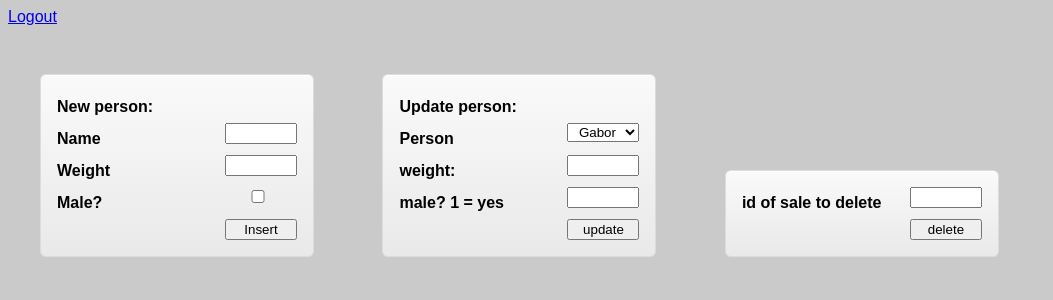
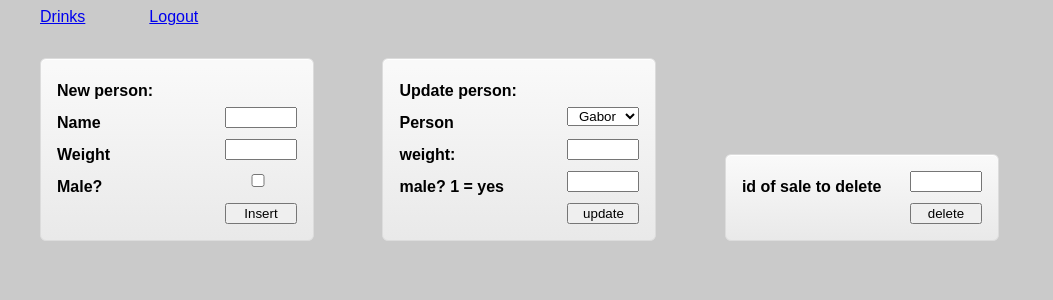
Before and after one commit to Esp0re/salmina, a PHP site: page /admin.php in a window 1280 px wide. Shown: the top 300 px of the page, without its empty margins (0-1053 px from the left). Run offline with PHP 8.4, Linux system fonts and the light colour scheme; the visitor is signed in with stand-in values (Sample User, id 1); data comes from the database, SQL or seed files in the repository; data that the repository does not hold is empty.

Commit message:
admin behavior with cookies + style

```diff
--- a/admin.php
+++ b/admin.php
@@ -9,8 +9,7 @@ session_start();
  * */
 // Not admin
 if (!isset($_SESSION['admin'])) {
-    session_destroy();
-    header("Location: index.php");
+    header("Location: index.php?action=logout");
 }
 
 include("data.php");
@@ -67,13 +66,18 @@ $drinks = $conn->query($sql);
     <title>admin</title>
     <link rel="stylesheet" href="styles/admin.css">
     <meta name="viewport" content="width=device-width, initial-scale=1">
-
 </head>
 
 <body>
-    <p>
-        <a href="index.php?action=logout">Logout</a>
-    </p>
+    <nav>
+        <li>
+            <a href="drinksandparty.php">Drinks</a>
+        </li>
+        <li>
+            <a href="index.php?action=logout">Logout</a>
+        </li>
+    </nav>
+
     <form method="post" action="admin.php?action=newuser">
         New person: <br />
         <label> Name </label>
--- a/styles/admin.css
+++ b/styles/admin.css
@@ -29,3 +29,11 @@ table{
     width: 100%;
     max-width: 30em;
 }
+
+nav {
+    display: flex;
+}
+nav li {
+    margin:0 2em;
+    list-style-type: none;
+}
```
